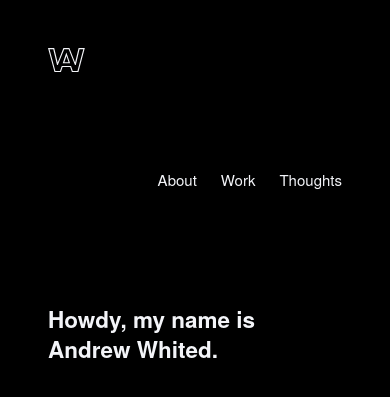
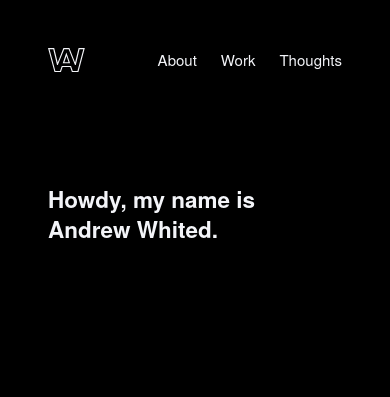
Before and after one commit to andrewwhited/portfolio, a PHP site: page / in a window 390 px wide. Shown: the top 397 px of the page. Run offline with PHP 8.4, Linux system fonts and the light colour scheme; some libraries are stand-ins or nearby versions.

Commit message:
index done and responsive nav

```diff
--- a/css/skeleton.css
+++ b/css/skeleton.css
@@ -207,6 +207,18 @@ p {
 }
 
 /*Index*/
+
+nav {
+  margin-top: -2.4rem;
+}
+
+@media(max-width: 350px){
+  nav {
+    position: absolute;
+    margin-top: 2.4rem;
+  }
+}
+
 nav a{
   text-align: right;
   float: right;
@@ -228,8 +240,12 @@ nav a:first-child{
 
 @media(min-width: 800px) {
   .big {
-    padding: 0 9.027777777777777% ;
+    padding:0 9.027777777777777% ;
   }
+  .header {
+    padding: 8.4rem 9.027777777777777% 4.8rem 9.027777777777777%;
+  }
+
 }
 
 @media(min-width: 862px) {
--- a/index.php
+++ b/index.php
@@ -2,14 +2,14 @@
 
 <div class="container scene_element fadein">
 	<div class="row">
-		<div class="half column">
+		<div class="column header">
 			<a href="index.php" class="logo"><?php include('images/logo.php'); ?></a>
+			<nav>
+				<a href="thoughts.php">Thoughts</a>
+				<a href="work.php">Work</a>
+				<a href="about.php">About</a>
+			</nav>
 		</div><!--End column -->
-		<nav class="half column">
-			<a href="thoughts.php">Thoughts</a>
-			<a href="work.php">Work</a>
-			<a href="about.php">About</a>
-		</nav><!--End column -->
 	</div><!--End Row -->
 	<div class="row">
 		<div class="column big">
```
